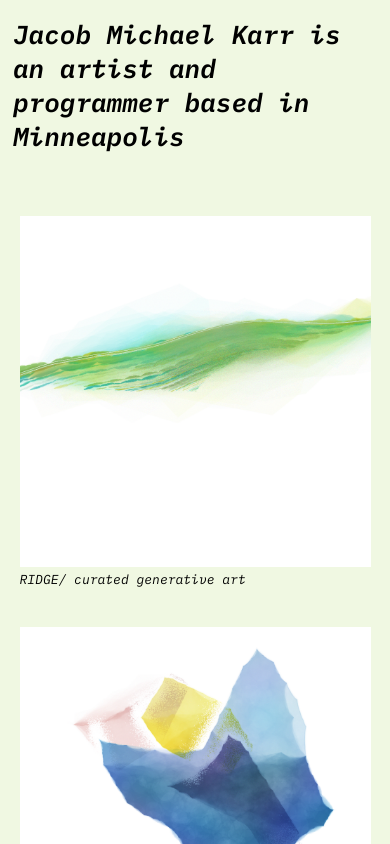
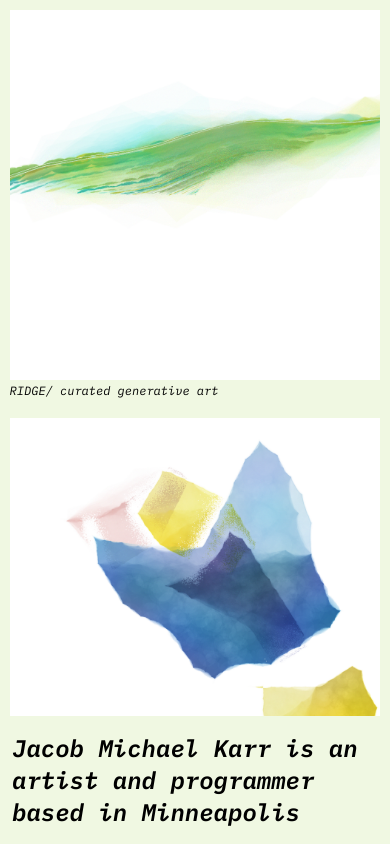
Before and after one commit to karrjm/miniature-art-portfolio, a plain HTML site: page index.html in a window 390 px wide. Drawn offline with Linux system fonts and the light colour scheme.

Commit message:
left align images

```diff
--- a/css/style.css
+++ b/css/style.css
@@ -1,6 +1,6 @@
 :root {
     font-family: 'IBM Plex Mono';
-    font-size: small;
+    font-size: 12px;
     font-style: italic;
     background-color: #f0f8e2;
 }
@@ -26,16 +26,18 @@ body {
 
 /* Side Nav */
 header {
-    padding: 0 1em 2em 1em;
+    padding: 0 1em 0 1em;
 }
 
 main {
     overflow-y: scroll;
+    -ms-overflow-style: none;
+    scrollbar-width: none;
 }
 
 
 section {
-    padding: 1.5em;
+    padding: 0.8em;
 }
 
 figure {
@@ -57,16 +59,6 @@ img {
         grid-template-columns: 1fr;
     }
 
-    header {
-        border-right: 0;
-        border-bottom: 1px solid var(--primary-color);
-    }
-
-    nav {
-        position: inherit;
-    }
-
-    /* Single column image gallery */
     figure {
         grid-template-columns: 1fr;
     }
--- a/index.html
+++ b/index.html
@@ -11,12 +11,6 @@
   </head>
 
   <body>
-    <header>
-      <h1>
-        Jacob Michael Karr is an artist and programmer based in Minneapolis
-      </h1>
-    </header>
-
     <main>
       <section>
         <img src="img/ridge.png" />
@@ -31,5 +25,10 @@
         <figcaption>ARTIFACT/ curated generative art</figcaption>
       </section>
     </main>
+    <header>
+      <h1>
+        Jacob Michael Karr is an artist and programmer based in Minneapolis
+      </h1>
+    </header>
   </body>
 </html>
```
